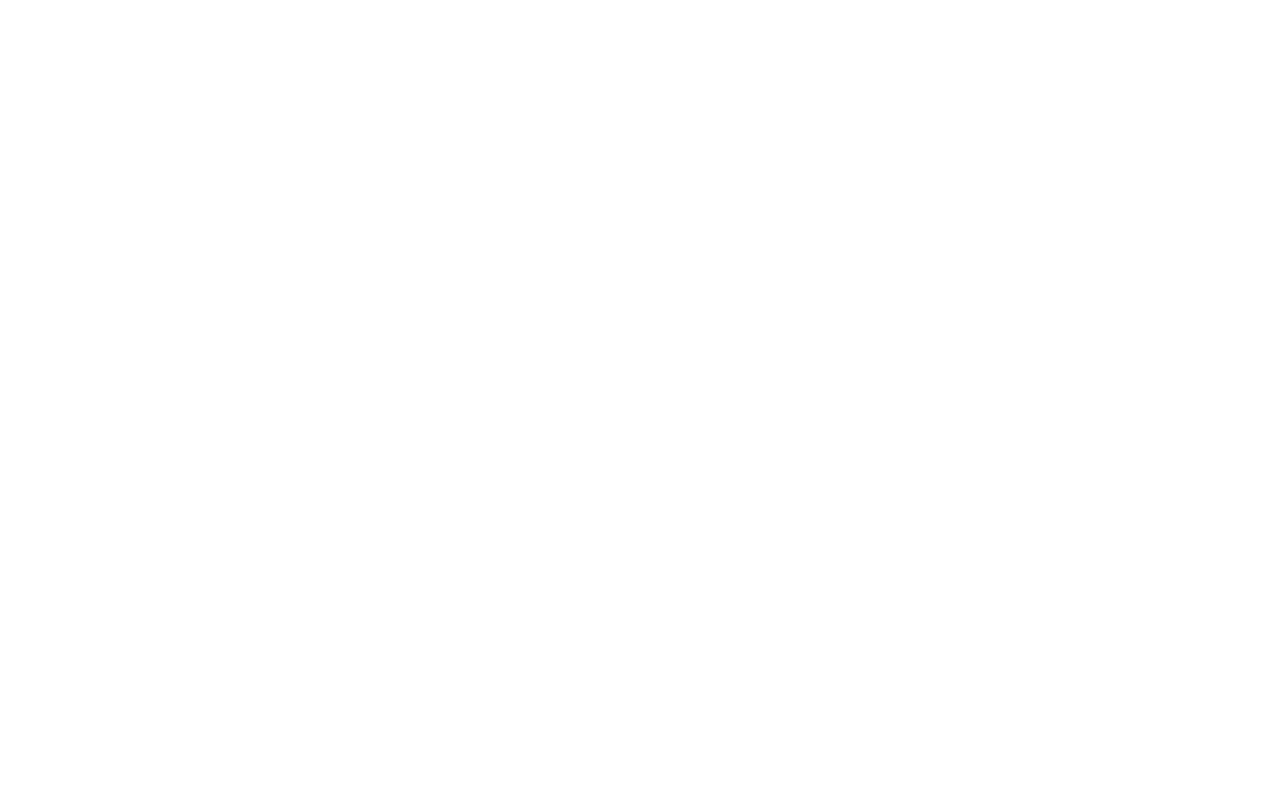
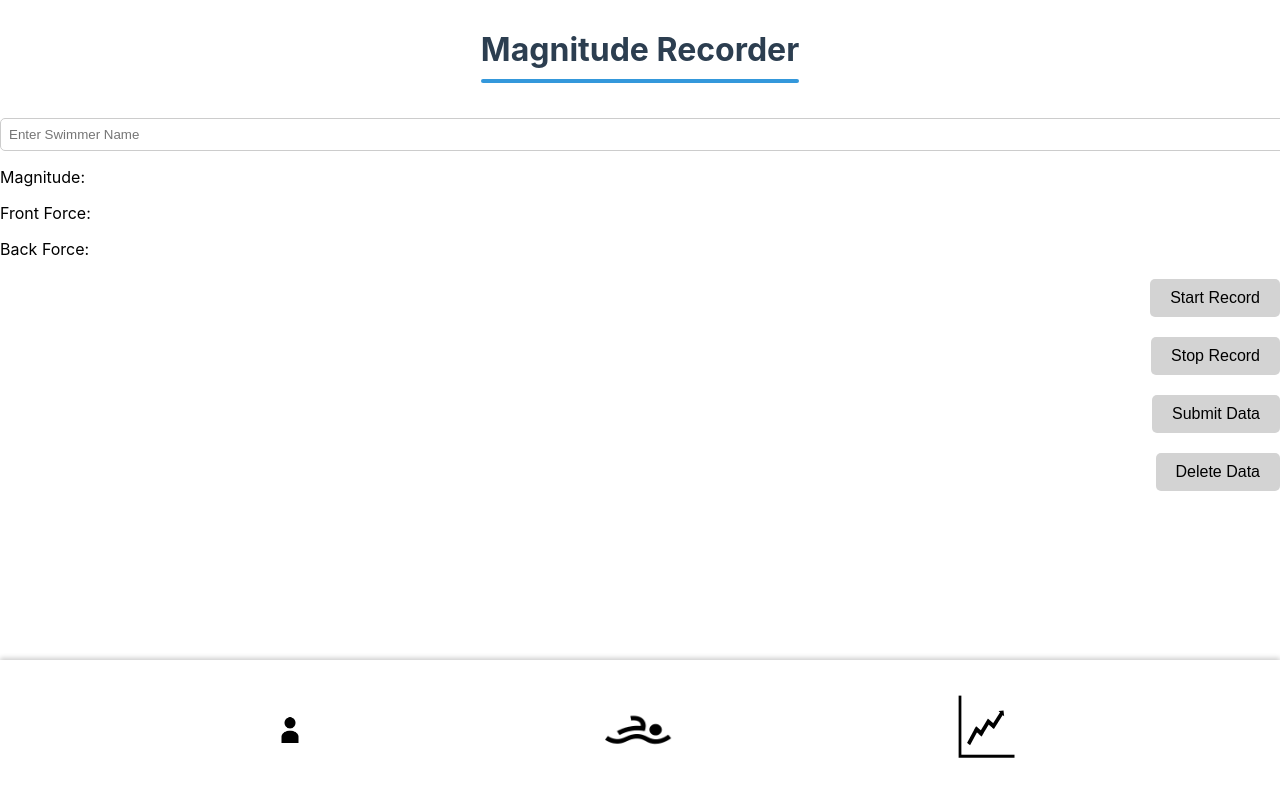
Before and after one commit to meghanag12/WahooSplashTrack, a React (Create React App) app in the folder wst-application/: page /#/magnituderecorder in a window 1280 px wide. Before the commit this address had no page. Shown: the top 796 px of the page. Built offline with nearby package versions, Linux system fonts and the light colour scheme.

Commit message:
changes with MagRecorder page with complete functionality

```diff
--- a/wst-application/src/App.js
+++ b/wst-application/src/App.js
@@ -13,6 +13,7 @@ function App() {
       <Routes>
         <Route element={<Layout />}>
           <Route path="/" element={<RegisterPage />} />
+          <Route path="/magnituderecorder" element={<MagRecorder />} />
           <Route path="/progresstracker" element={<ProgressTracker />} />
           <Route path="/swimmer/:name" element={<SwimmerProgressPage />} />
           {/* Add the new route for StartGraph */}
--- a/wst-application/src/components/Navbar.js
+++ b/wst-application/src/components/Navbar.js
@@ -5,13 +5,13 @@ export function Navbar() {
     return (
     <>
         <div className = "navbar">
-            <Link to= "/registrationpage">
+            <Link to= "/">
                 <div className = "nav_button">
                     <img src= {require("../register_icon.png")} alt="Icon" style={{ width: "120px", height: "100px", verticalAlign: "middle" }} />
                 </div>
             </Link>
 
-            <Link to= "/">
+            <Link to= "/magnituderecorder">
                 <div className = "nav_button">
                     <img src= {require("../swim_icon.png")} alt="Icon" style={{ width: "120px", height: "110px", verticalAlign: "middle" }} />
                 </div>
--- a/wst-application/src/pages/MagRecorder.js
+++ b/wst-application/src/pages/MagRecorder.js
@@ -6,6 +6,8 @@ import { getCsrfToken } from '../utils/csrf';
 import axios from 'axios'
 import '../stylesheets/main_style.css'
 
+//import requests
+
 
 // function Record({onButtonClick}) {
 //     return <button className = "record" onClick = {onButtonClick}>Record Magnitude</button>;
@@ -13,23 +15,50 @@ import '../stylesheets/main_style.css'
 
 //need to interact with myrio to test this
 export function MagRecorder() {
-    const [total_force, set_total_force] = useState([])
+    const [total_force, set_total_force] = useState([''])
     const [swimmer_name, set_swimmer_name] = useState([''])
     const[start_id, set_start_id] = useState([''])
     const[date, set_date] = useState([''])
     const[front_force, set_front_force] = useState([''])
     const[back_force, set_back_force] = useState([''])
-    const[my_rio_data, set_my_rio_data] = useState([''])
+    const[my_rio_data, set_my_rio_data] = useState({})
 
    // const endpoint_swimmer = 'http://127.0.0.1:8000/api/swimmer/'
-    const endpoint_start = 'http://3.81.17.35:8000/api/start/'
+    const endpoint_start = `http://3.81.17.35:8000/api/start/`
     //endpoint for fetching data from table that holds data from myRIO
     const endpoint_myrio = 'http://3.81.17.35:8000/api/myrio/'
+    const endpoint_start_stop = 'http://3.81.17.35:5000/status'
     const enpoint_connect_myrio = 'wahoosplashtrack-3r5qpbb67ssaeq3zmqkktku1h994guse1a-s3alias'
+
+    const handlePostStart = async() => {
+        const payload = {'status' : 'true'}
+
+        try {
+            const response = await axios.post(endpoint_start_stop, payload)
+            console.log(response)
+        } catch (error) {
+            console.error("Error fetching data:", error);
+        }
+
+    }
+
+    const handlePostStop = async() => {
+        const payload = {'status' : 'false'}
+        try{
+            const response = await axios.post(endpoint_start_stop, payload)
+            console.log(response)
+        } catch(error) {
+            console.error("Error posting data: ", error)
+        }
+
+
+        await fetchMagnitudeData()
+        //... add logic
+    }
 
     const fetchMagnitudeData = async() =>  {
         try {
-            const response = axios.get(endpoint_myrio);
+            const response = await axios.get(endpoint_myrio);
             set_my_rio_data(response.data)
         } catch (error) {
             console.error("Error fetching data:", error);
@@ -37,40 +66,40 @@ export function MagRecorder() {
     };
 
     useEffect(() => {
-        fetchMagnitudeData();
-    }, [])
-
-    useEffect(() => {
-        if(my_rio_data) {
             set_total_force(my_rio_data.total_force);
             set_front_force(my_rio_data.front_force);
             set_back_force(my_rio_data.back_force);
             set_date(my_rio_data.time_stamp);
-        }
     }, [my_rio_data])
 
+    const handleSendStartData = async() => {
+        await postDataStart();
+        resetValues();
+    }
+
+    const handleDiscardData = async() => {
+        resetValues();
+    }
+
     const postDataStart = async() => {
-        const body = {swimmer_name, start_id, date, front_force, back_force}
-        const response = await axios.post(endpoint_start, body)
-        console.log(response)
-        return response.data
+        const body = {swimmer_name, start_id, date, total_force, front_force, back_force}
+        try {
+            const response = await axios.post(endpoint_start, body)
+            console.log(response)
+
+        } catch (error) {
+            console.error("Error fetching data:", error);
+        }
     }
 
     const resetValues = () => {
         set_swimmer_name('');
         set_start_id('');
         set_date('');
+        set_total_force('');
         set_front_force('');
         set_back_force('');
     };
-
-    const handleSendData = async() => {
-        const newData = await postDataStart()
-        //... add logic
-        resetValues();
-
-    }
-
 
       return (
         <>
@@ -82,7 +111,7 @@ export function MagRecorder() {
             </div>
 
             <div className = "magnitude-display">
-                <h1>Magnitude: {total_force !== null ? total_force : 'Loading...'}</h1>
+                <p>Magnitude: {total_force !== null ? total_force : 'Loading...'}</p>
                 <p>Front Force: {front_force !== null ? front_force : 'Loading...'}</p>
                 <p>Back Force: {back_force !== null ? back_force : 'Loading...'}</p>
             </div>
@@ -90,11 +119,19 @@ export function MagRecorder() {
 
             <div className = "record-container">
                 {/* need to have some kind of trigger to start the microcontroller  */}
-                <button className = "record-button">Start Record</button>
+                <button className = "record-button" onClick = {handlePostStart}>Start Record</button>
             </div>
 
             <div className = "record-container">
-                <button className = "record-button" onClick = {handleSendData}>Stop Record</button>
+                <button className = "record-button" onClick = {handlePostStop}>Stop Record</button>
+            </div>
+
+            <div className = "record-container">
+                <button className = "record-button" onClick = {handleSendStartData}>Submit Data</button>
+            </div>
+
+            <div className = "record-container">
+                <button className = "record-button" onClick = {handleDiscardData}>Delete Data</button>
             </div>
 
         </div>
--- a/wst-application/src/pages/StartGraph.js
+++ b/wst-application/src/pages/StartGraph.js
@@ -15,7 +15,7 @@ export function StartGraph() {
   useEffect(() => {
     const fetchStartData = async () => {
       try {
-        const startsResponse = await axios.get(`http://3.81.17.35:8000/api/start/name/${name}/`);
+        const startsResponse = await axios.get(`http://3.81.17.35:8000/api/start/${name}/`);
         setStarts(startsResponse.data);
 
         // Process data for the chart
```
Also changed, not shown: 1 other file (tests, documents, lock files or other folders).
